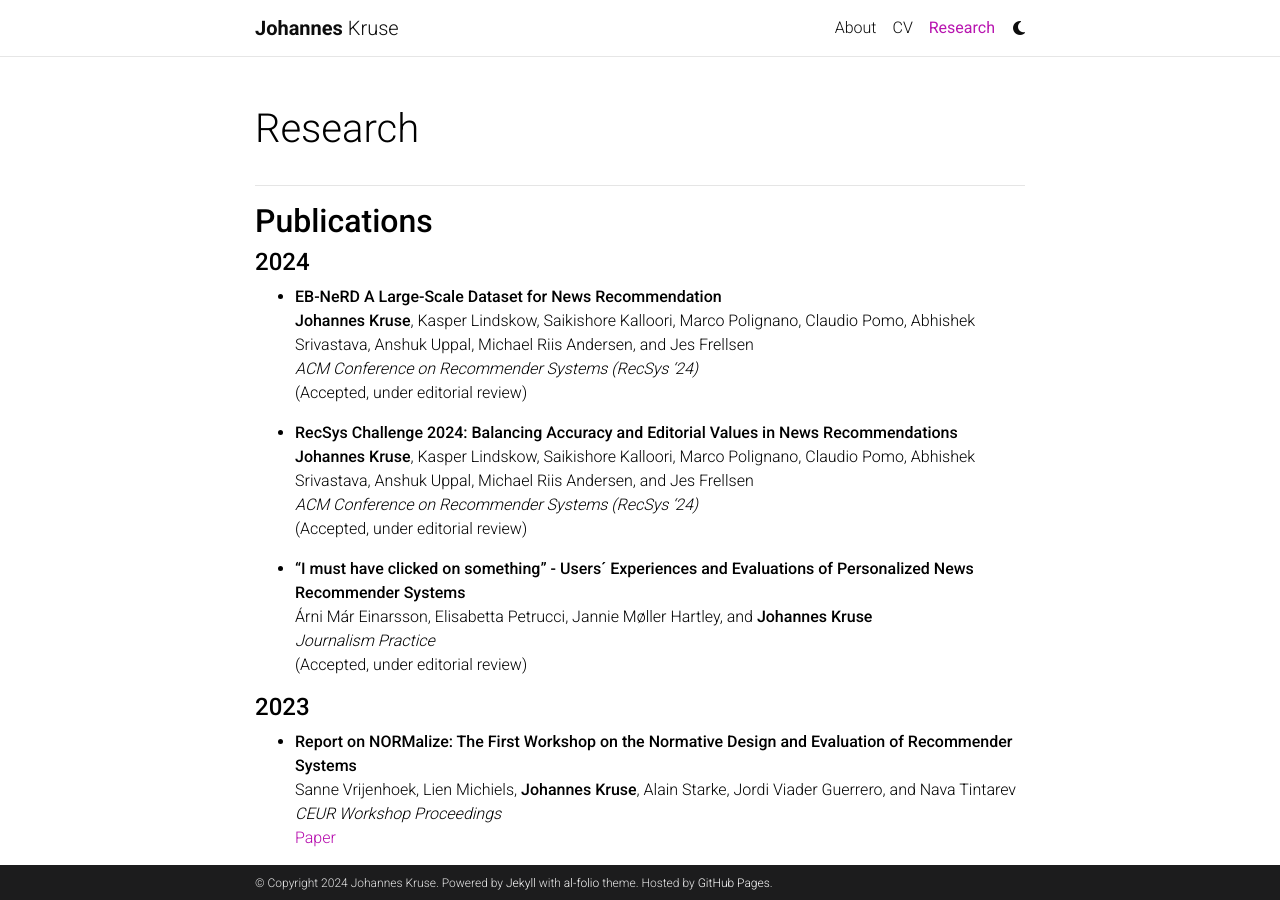
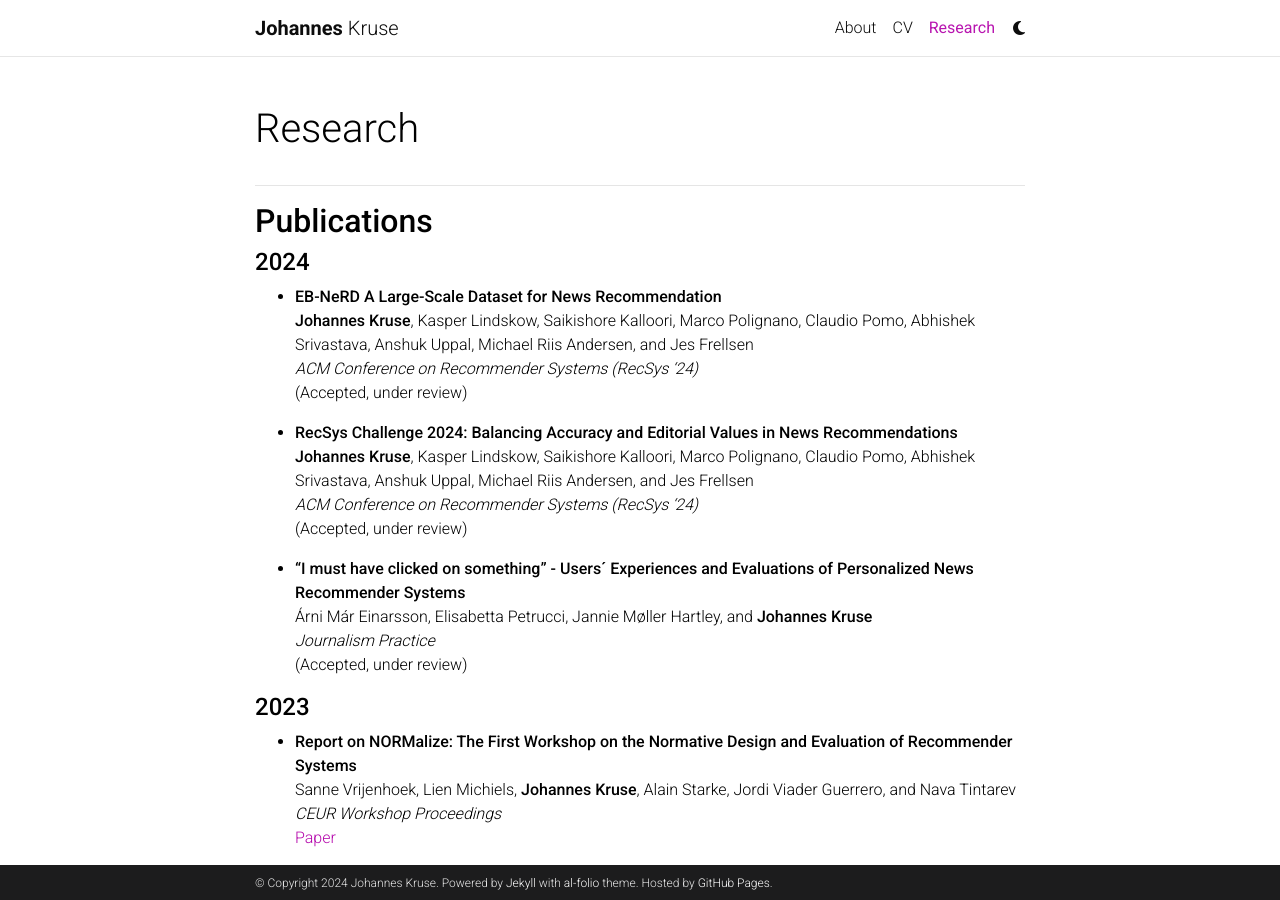
Before and after one commit to johanneskruse/johanneskruse.github.io, a Jekyll site: the page built from _pages/2_publications.md, in a window 1280 px wide and 900 px high. Built offline with Jekyll 4.4.1, drawn with Linux system fonts in a browser that asks for light colours; comment, search, counter and statistics services are not loaded; a style sheet for code colours, icons or effects is not loaded.

Commit message:
rm editoral

```diff
--- a/_pages/2_publications.md
+++ b/_pages/2_publications.md
@@ -14,19 +14,19 @@ nav_order: 2
 - **EB-NeRD A Large-Scale Dataset for News Recommendation** \
   **Johannes Kruse**, Kasper Lindskow, Saikishore Kalloori, Marco Polignano, Claudio Pomo, Abhishek Srivastava, Anshuk Uppal, Michael Riis Andersen, and Jes Frellsen \
   *ACM Conference on Recommender Systems (RecSys '24)* \
-  (Accepted, under editorial review)
+  (Accepted, under review)
   <!-- TODO: ADD THE PAPER -->
 
 - **RecSys Challenge 2024: Balancing Accuracy and Editorial Values in News Recommendations** \
   **Johannes Kruse**, Kasper Lindskow, Saikishore Kalloori, Marco Polignano, Claudio Pomo, Abhishek Srivastava, Anshuk Uppal, Michael Riis Andersen, and Jes Frellsen \
   *ACM Conference on Recommender Systems (RecSys '24)* \
-  (Accepted, under editorial review)
+  (Accepted, under review)
   <!-- TODO: ADD THE PAPER -->
 
 - **“I must have clicked on something” - Users´ Experiences and Evaluations of Personalized News Recommender Systems** \
   Árni Már Einarsson, Elisabetta Petrucci, Jannie Møller Hartley, and **Johannes Kruse** \
   *Journalism Practice* \
-  (Accepted, under editorial review)
+  (Accepted, under review)
   <!-- TODO: ADD THE PAPER -->
 
 #### **2023**
```
